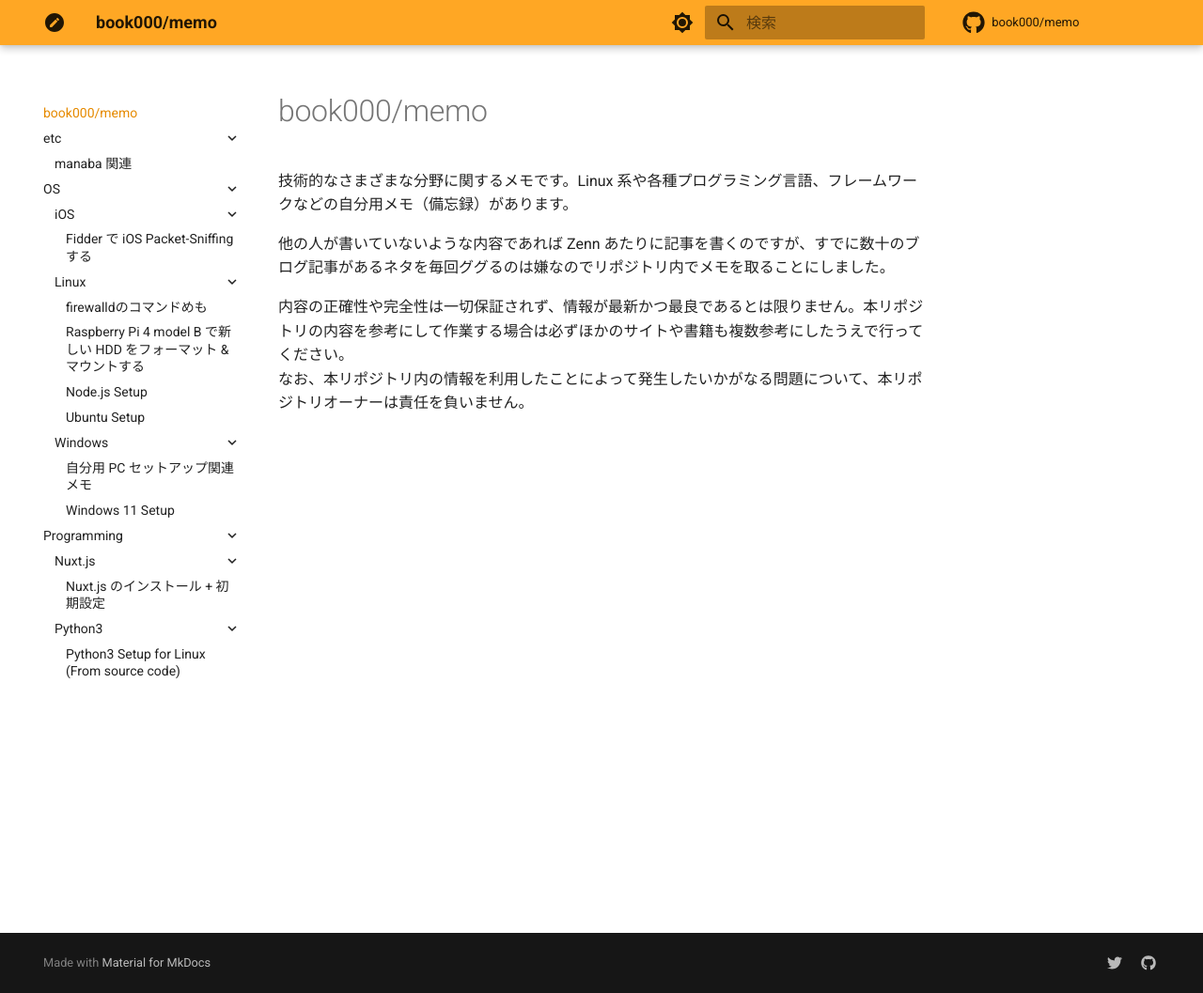
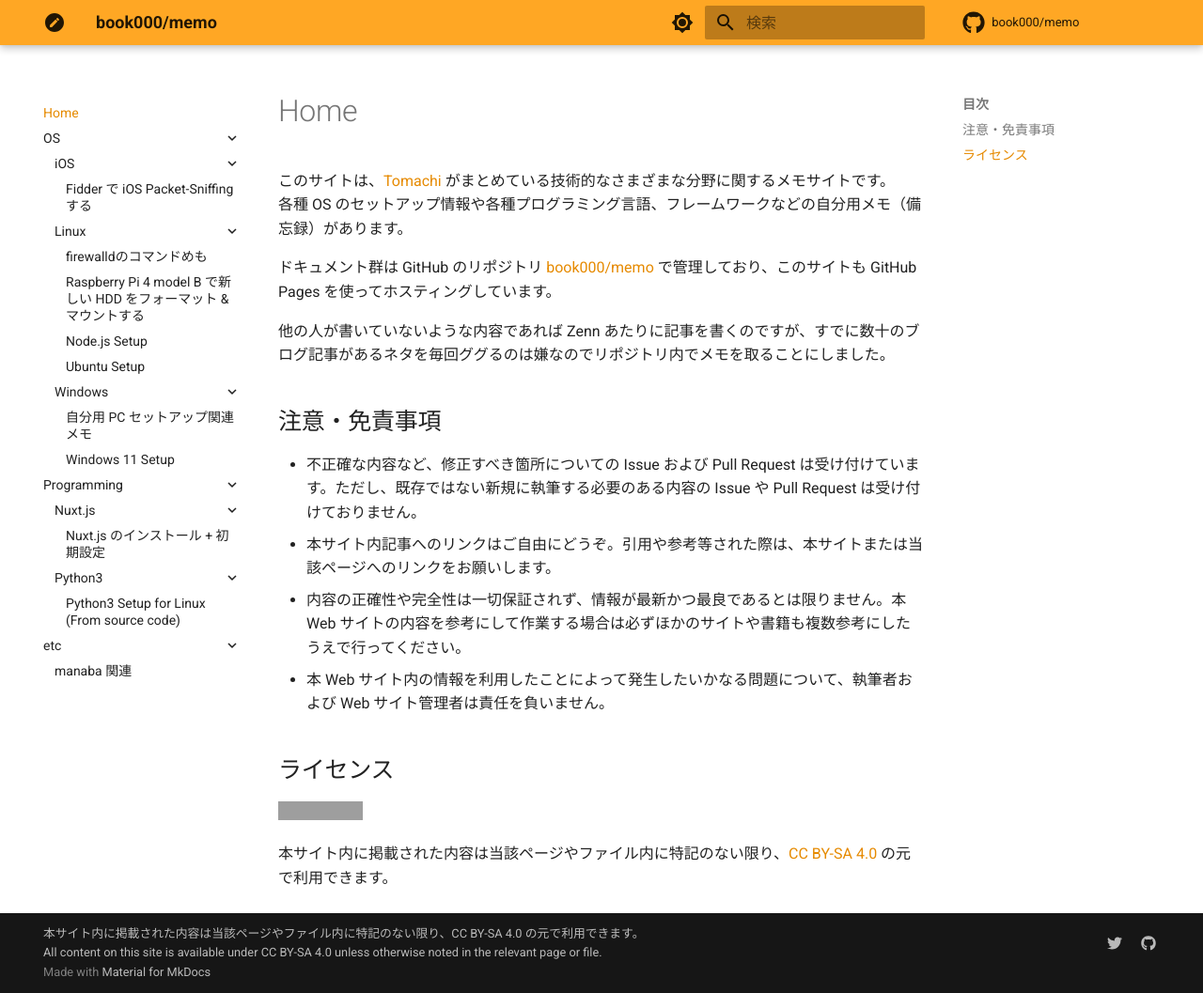
Before and after one commit to book000/memo, an MkDocs documentation site: the page built from docs/index.md, in a window 1280 px wide and 1057 px high. Shown: the whole window at 94% size. Built offline with MkDocs 1.6.1 and Material for MkDocs 9.7.7, drawn with Linux system fonts in a browser that asks for light colours; comment, search, counter and statistics services are not loaded; grey boxes are pictures that could not be loaded.

Commit message:
feat: license

```diff
--- a/docs/README.md
+++ /dev/null
@@ -1,8 +0,0 @@
-# book000/memo
-
-技術的なさまざまな分野に関するメモです。Linux 系や各種プログラミング言語、フレームワークなどの自分用メモ（備忘録）があります。
-
-他の人が書いていないような内容であれば Zenn あたりに記事を書くのですが、すでに数十のブログ記事があるネタを毎回ググるのは嫌なのでリポジトリ内でメモを取ることにしました。
-
-内容の正確性や完全性は一切保証されず、情報が最新かつ最良であるとは限りません。本リポジトリの内容を参考にして作業する場合は必ずほかのサイトや書籍も複数参考にしたうえで行ってください。
-なお、本リポジトリ内の情報を利用したことによって発生したいかがなる問題について、本リポジトリオーナーは責任を負いません。
--- /dev/null
+++ b/docs/index.md
@@ -0,0 +1,23 @@
+---
+title: Home
+---
+
+このサイトは、[Tomachi](https://github.com/book000) がまとめている技術的なさまざまな分野に関するメモサイトです。
+各種 OS のセットアップ情報や各種プログラミング言語、フレームワークなどの自分用メモ（備忘録）があります。
+
+ドキュメント群は GitHub のリポジトリ [book000/memo](https://github.com/book000/memo) で管理しており、このサイトも GitHub Pages を使ってホスティングしています。
+
+他の人が書いていないような内容であれば Zenn あたりに記事を書くのですが、すでに数十のブログ記事があるネタを毎回ググるのは嫌なのでリポジトリ内でメモを取ることにしました。
+
+## 注意・免責事項
+
+- 不正確な内容など、修正すべき箇所についての Issue および Pull Request は受け付けています。ただし、既存ではない新規に執筆する必要のある内容の Issue や Pull Request は受け付けておりません。
+- 本サイト内記事へのリンクはご自由にどうぞ。引用や参考等された際は、本サイトまたは当該ページへのリンクをお願いします。
+- 内容の正確性や完全性は一切保証されず、情報が最新かつ最良であるとは限りません。本 Web サイトの内容を参考にして作業する場合は必ずほかのサイトや書籍も複数参考にしたうえで行ってください。
+- 本 Web サイト内の情報を利用したことによって発生したいかなる問題について、執筆者および Web サイト管理者は責任を負いません。
+
+## ライセンス
+
+[![License: CC BY-SA 4.0](https://img.shields.io/badge/License-CC%20BY--SA%204.0-green.svg)](https://creativecommons.org/licenses/by-sa/4.0/)
+
+本サイト内に掲載された内容は当該ページやファイル内に特記のない限り、[CC BY-SA 4.0](https://creativecommons.org/licenses/by-sa/4.0/deed.ja) の元で利用できます。
--- a/mkdocs.yml
+++ b/mkdocs.yml
@@ -3,6 +3,15 @@ site_name: book000/memo
 repo_name: book000/memo
 repo_url: https://github.com/book000/memo
 edit_uri: edit/main/docs
+
+copyright: 本サイト内に掲載された内容は当該ページやファイル内に特記のない限り、CC BY-SA 4.0 の元で利用できます。<br>All content on this site is available under CC BY-SA 4.0 unless otherwise noted in the relevant page or file.
+
+nav:
+  - Home: index.md
+  - ... | os/**/*.md
+  - ... | programming/**/*.md
+  - ... | etc/**/*.md
+  - ...
 
 theme:
   name: material
```
Also changed, not shown: README.md (+14 -4 lines), 1 other file.
